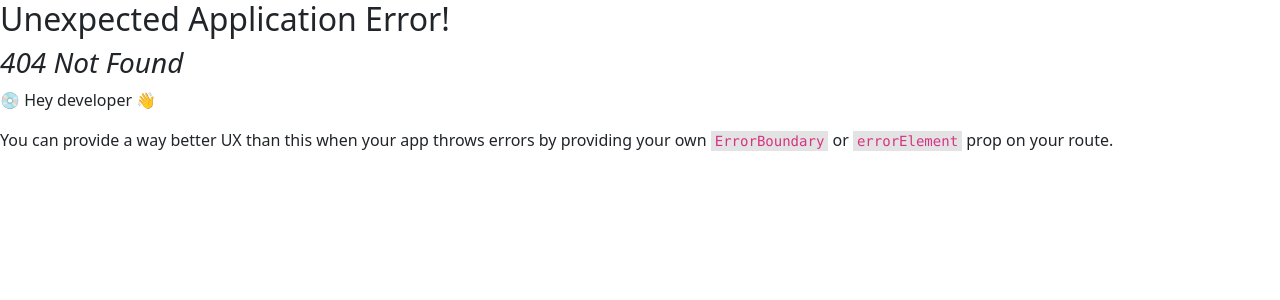
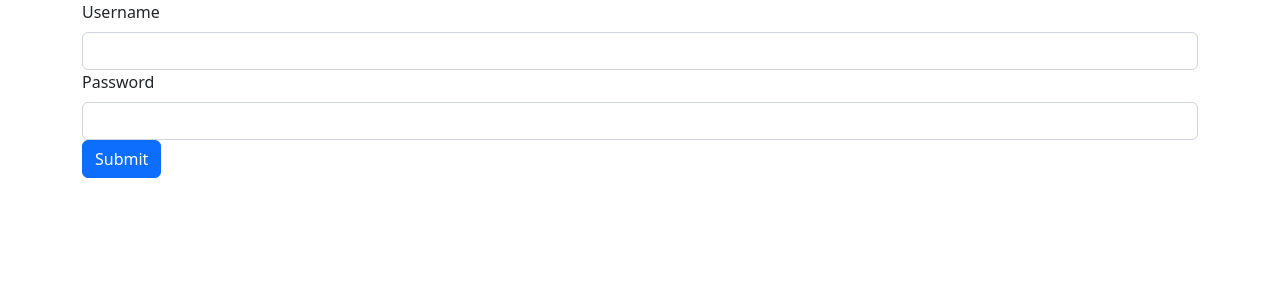
Before and after one commit to cadonau/dq-mbu-exercise, a React (Create React App) app: page /login in a window 1280 px wide. Before the commit this address had no page. Shown: the top 300 px of the page. Built offline with nearby package versions, Linux system fonts and the light colour scheme.

Commit message:
Add login component
and use environment variables for credentials etc.

```diff
--- a/src/App.js
+++ b/src/App.js
@@ -4,6 +4,7 @@ import Home from './pages/Home';
 import Tagesmenu from './pages/Tagesmenu'
 import { createBrowserRouter, RouterProvider } from 'react-router-dom';
 import LunchMenu from "./pages/LunchMenu";
+import Login from "./pages/Login";
 
 function App() {
 
@@ -20,6 +21,10 @@ function App() {
     {
       path: "/lunch-menu",
       element: <LunchMenu />
+    },
+    {
+      path: "/login",
+      element: <Login />
     }
 
   ]);
--- /dev/null
+++ b/src/pages/Login.js
@@ -0,0 +1,56 @@
+import {useState} from "react";
+
+export default function Login() {
+
+    const [username, setUsername] = useState("");
+    const [password, setPassword] = useState("");
+
+    function handleUsernameChange(event) {
+        setUsername(event.target.value);
+    }
+
+    function handlePasswordChange(event) {
+        setPassword(event.target.value);
+    }
+
+    function handleSubmit(event) {
+        event.preventDefault();
+        // cf. https://developer.mozilla.org/en-US/docs/Web/API/Fetch_API/Using_Fetch#uploading_json_data
+        // cf. https://create-react-app.dev/docs/adding-custom-environment-variables/
+        fetch(`${process.env.REACT_APP_API_URL}/authentication/login`, {
+            method: "POST",
+            headers: {
+                Authorization: `Basic ${process.env.REACT_APP_API_AUTH_CREDENTIALS}`,
+                "Content-Type": "application/json"
+            },
+            body: JSON.stringify({
+                username,
+                password
+            })
+        })
+            .then(r => r.json())
+            .then(
+                data => {
+                    console.log(data);
+                    // cf. https://developer.mozilla.org/en-US/docs/Web/API/Window/localStorage
+                    localStorage.setItem("auth", data?.authToken);
+                }
+            )
+            .catch(error => console.error(error));
+    }
+
+    return (
+        // cf. https://getbootstrap.com/docs/5.2/forms/overview/
+        <form onSubmit={handleSubmit} className="container">
+            <label htmlFor="username" className="form-label">Username</label>
+            <input id="username" name="username" type="text" value={username} onChange={handleUsernameChange}
+                   required
+                   className="form-control"/>
+            <label htmlFor="password" className="form-label">Password</label>
+            <input id="password" name="password" type="password" value={password} onChange={handlePasswordChange}
+                   required
+                   className="form-control"/>
+            <input type="submit" className="btn btn-primary"/>
+        </form>
+    );
+}
```
Also changed, not shown: 2 other files (tests, documents, lock files or other folders).
